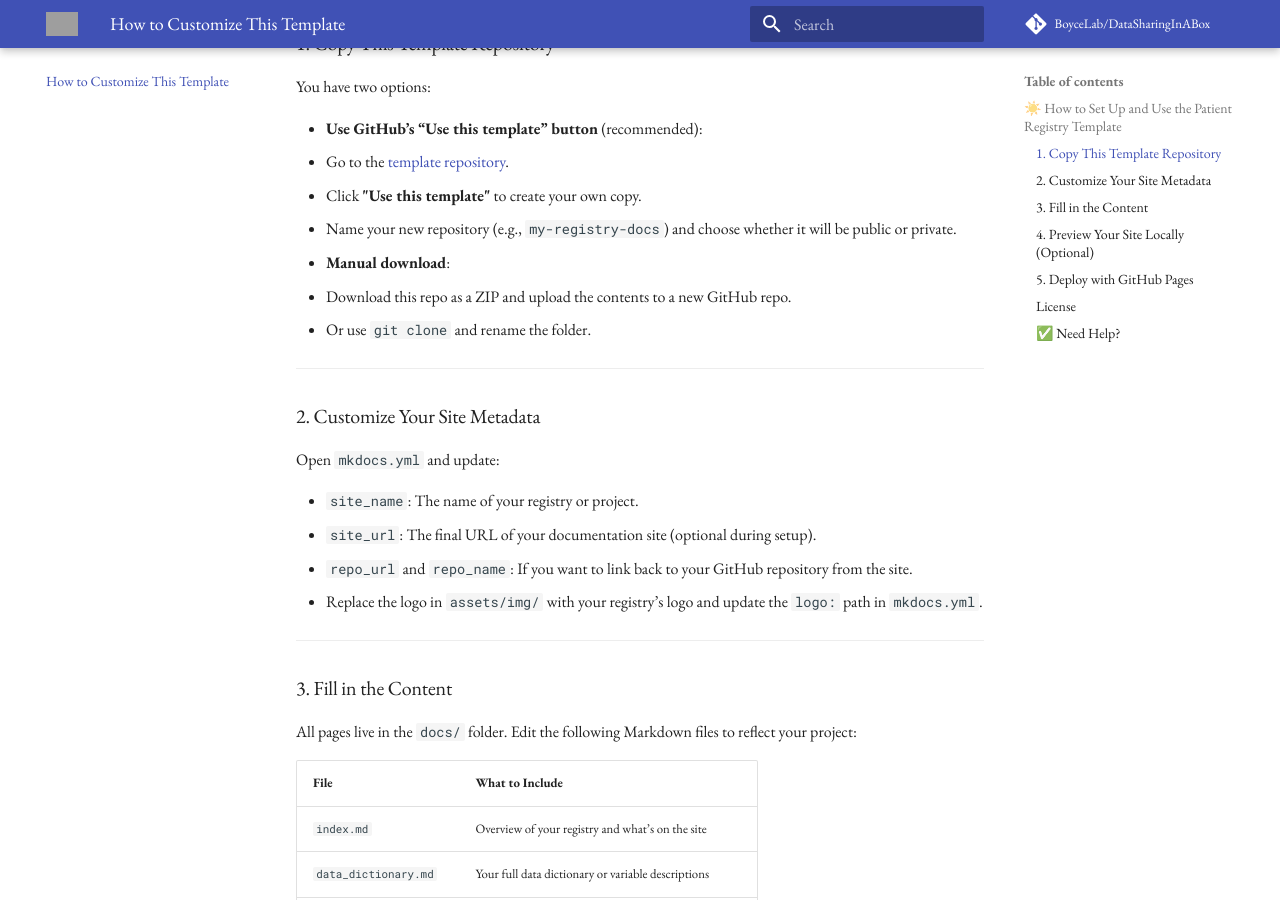
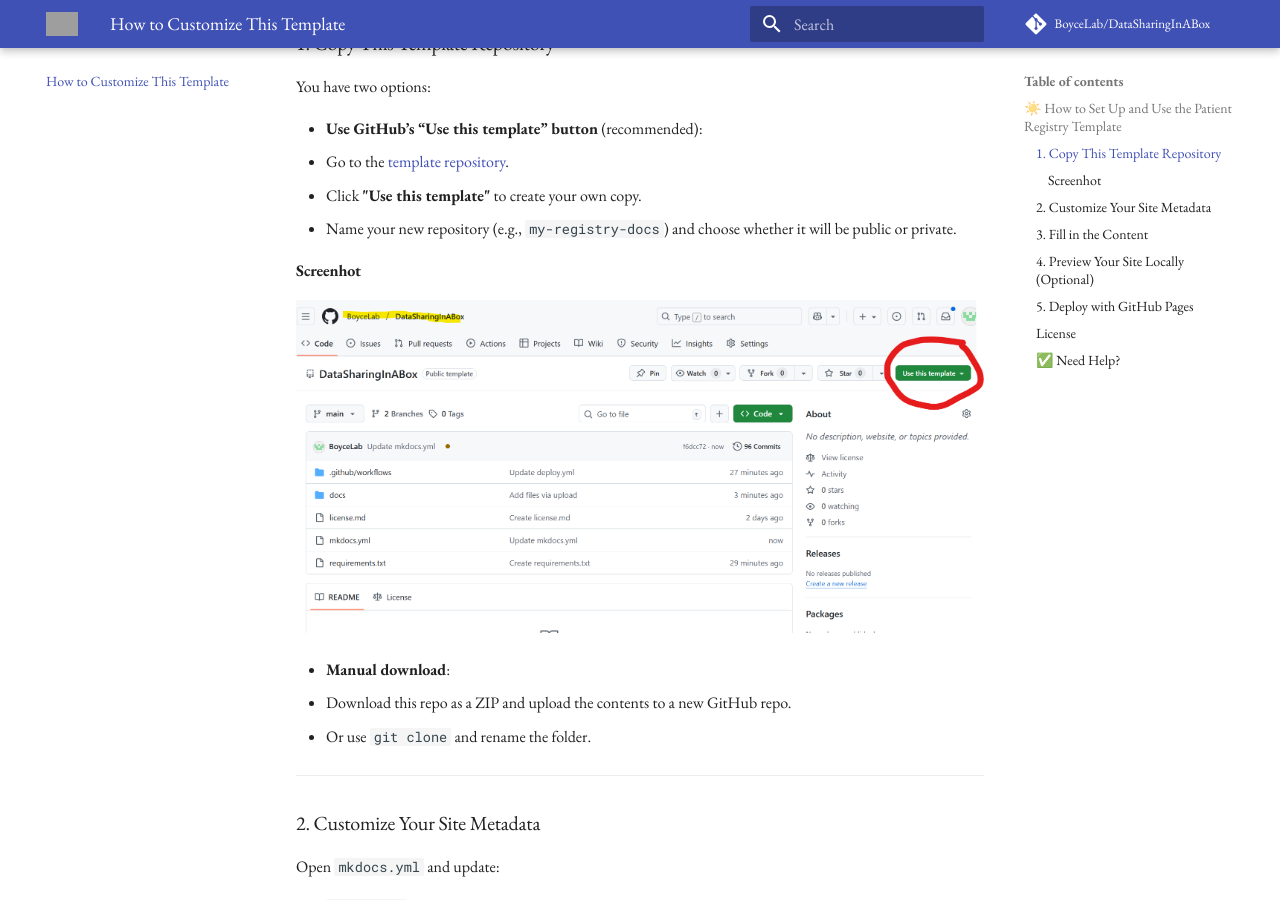
Before and after one commit to BoyceLab/DataSharingInABox, an MkDocs documentation site: the page built from docs/customization.md, in a window 1280 px wide and 900 px high, scrolled down 478 px. Built offline with MkDocs 1.6.1 and Material for MkDocs 9.7.7, drawn with Linux system fonts in a browser that asks for light colours; comment, search, counter and statistics services are not loaded; grey boxes are pictures that could not be loaded.

Commit message:
Update customization.md

```diff
--- a/docs/customization.md
+++ b/docs/customization.md
@@ -16,6 +16,10 @@
   - Go to the [template repository](https://github.com/BoyceLab/DataSharingInABox).
   - Click **"Use this template"** to create your own copy.
   - Name your new repository (e.g., `my-registry-docs`) and choose whether it will be public or private.
+
+#### Screenhot
+
+!["Use this template" button on GitHub](assets/img/howto.png)
 
 - **Manual download**:
   - Download this repo as a ZIP and upload the contents to a new GitHub repo.
```
